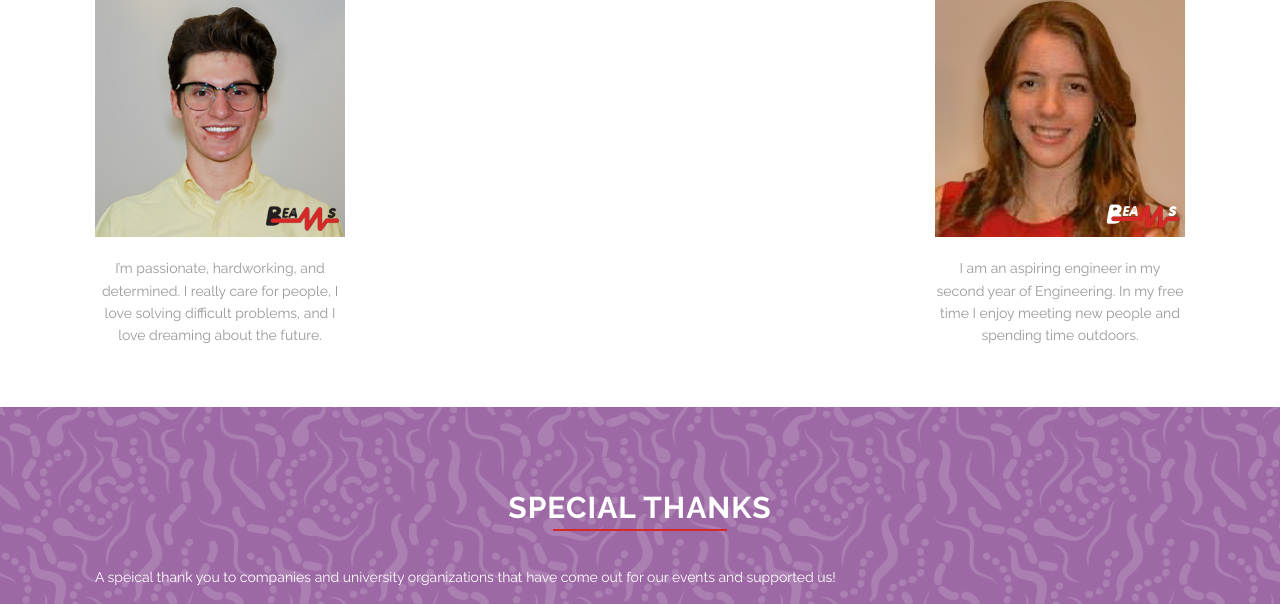
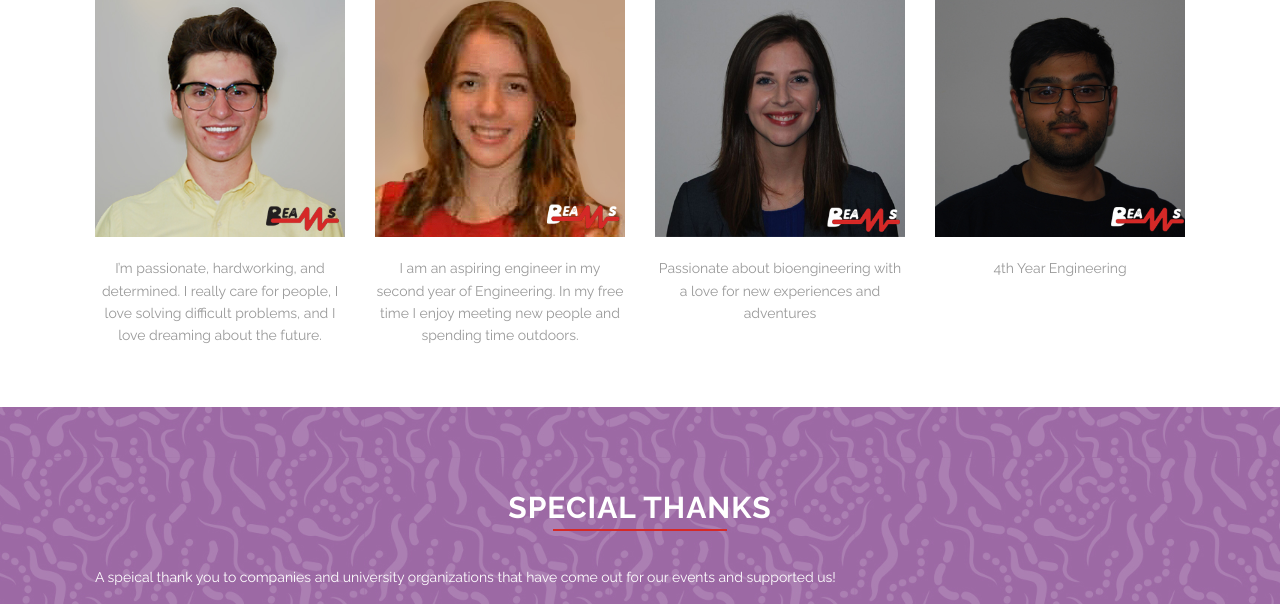
Before and after one commit to beamsociety/beamsociety.github.io, a Jekyll site: the page built from about.html, in a window 1280 px wide and 900 px high, scrolled down 2036 px, cut to the strip 0-604 px from the top of the window. Built offline with Jekyll 4.4.1, drawn with Linux system fonts in a browser that asks for light colours; nearby versions of some CDN libraries; library files that are not in the unit come from our copies.

Commit message:
added new members

```diff
--- a/_data/members.yml
+++ b/_data/members.yml
@@ -88,7 +88,7 @@
   name: Lauren Liu
   position: 2nd Year Representative
   socials:
-    - link: mailto:beams@macengsociety.ca
+    - link: mailto:liulj2@mcmaster.ca
       icon: envelope
   desc:
     Lives in a onesie.
@@ -104,7 +104,9 @@
   name: George Padeigis
   position: 2nd Year Representative
   socials:
-    - link: mailto:beams@macengsociety.ca
+    - link: https://www.linkedin.com/in/georgepadeigis
+      icon: linkedin
+    - link: mailto:padeigig@mcmaster.ca
       icon: envelope
   desc:
     I’m passionate, hardworking, and determined. I really care for people, I love solving difficult problems, and I love dreaming about the future.
@@ -116,3 +118,19 @@
       icon: envelope
   desc:
     I am an aspiring engineer in my second year of Engineering. In my free time I enjoy meeting new people and spending time outdoors.
+- avatar: images/members_final/Kathleen.jpg
+  name: Kathleen Margaret
+  position: VP Administration
+  socials:
+    - link: mailto:ingramkm@mcmaster.ca
+      icon: envelope
+  desc:
+    Passionate about bioengineering with a love for new experiences and adventures
+- avatar: images/members_final/Prateek.jpg
+  name: Prateek Mathur
+  position: ECE Representative
+  socials:
+    - link: mailto:mathurp@mcmaster.ca
+      icon: envelope
+  desc:
+    4th Year Engineering
```
Also changed, not shown: images/members_final/Kathleen.jpg (added), images/members_final/Prateek.jpg (added).
